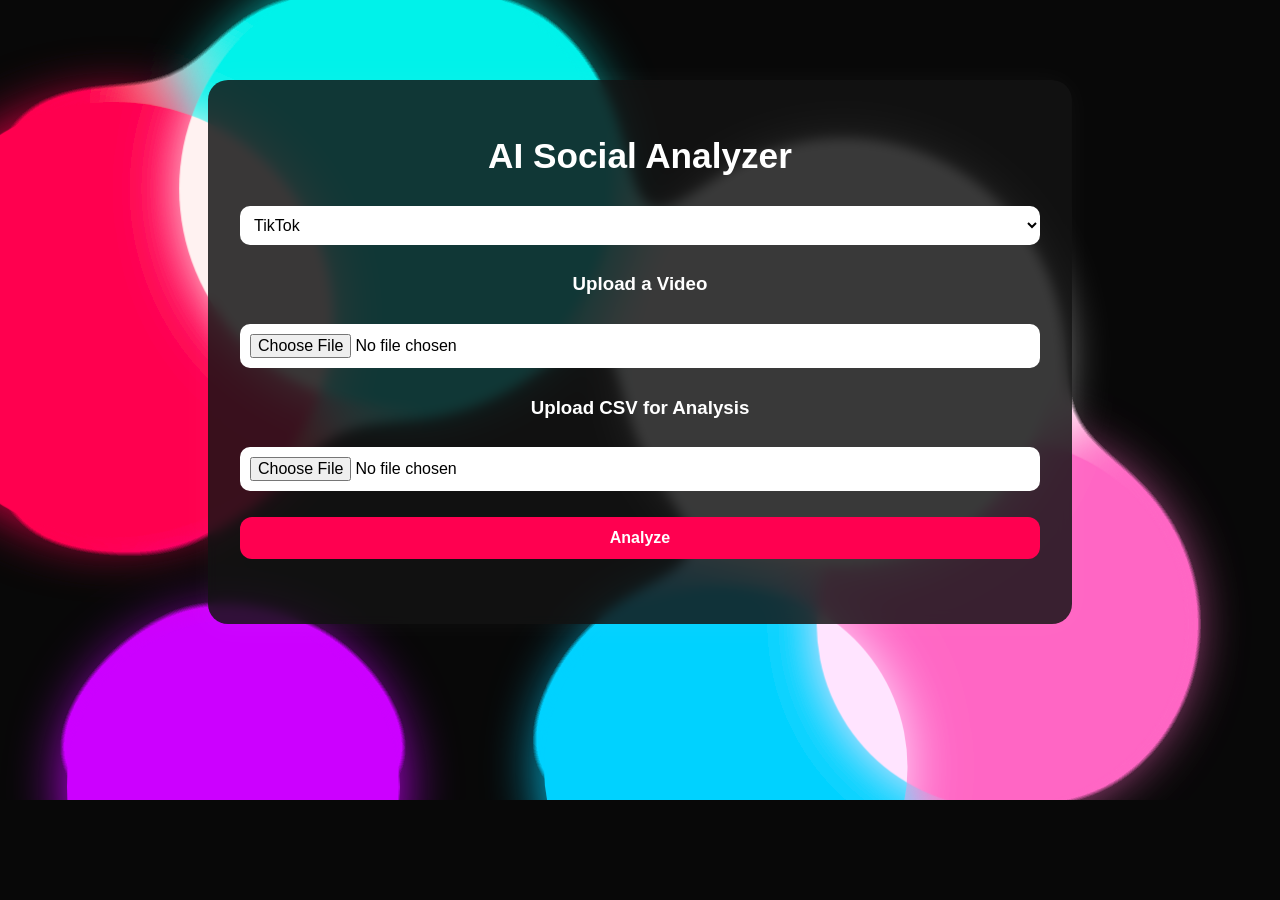
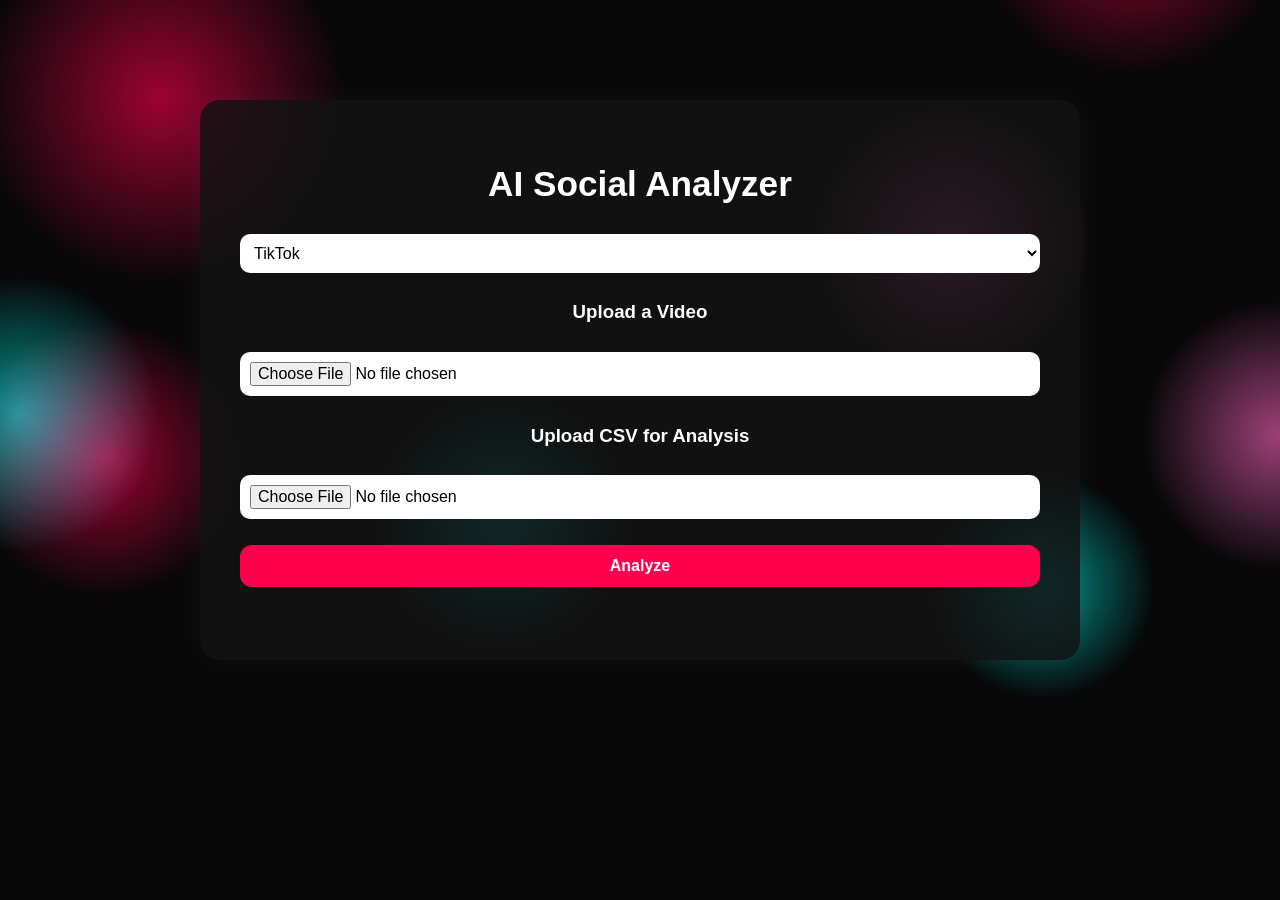
Before and after one commit to longlinemedia2025/tiktok-ai-analyzer, a Flask app: page / in a window 1280 px wide. Before the commit the page ends 800 px from the top, so only its background shows below. Run offline with Flask 3, Linux system fonts and the light colour scheme.

```diff
--- a/templates/index.html
+++ b/templates/index.html
@@ -6,10 +6,6 @@
   <title>AI Social Analyzer</title>
   <style>
     :root {
-      --tiktok-colors: #ff0050, #00f2ea, #ffffff, #ff66c4, #00d2ff;
-      --youtube-colors: #ff0000, #ff6347, #ff7f50, #ffffff, #d3d3d3;
-      --instagram-colors: #e1306c, #f77737, #ffdc80, #5851db, #fd1d1d;
-      --facebook-colors: #1877F2, #3b82f6, #7aa7ff, #dceeff, #ffffff;
       --base-bg: #080808;
     }
 
@@ -20,43 +16,25 @@
       color: #fff;
       overflow-x: hidden;
       min-height: 100vh;
+      position: relative;
     }
 
-    /* ================= Gooey Background ================= */
-    #gooey-bg {
+    /* ========== Canvas Gooey Background ========== */
+    #gooey-canvas {
       position: fixed;
       top: 0;
       left: 0;
       width: 100%;
       height: 100%;
       z-index: -1;
-      overflow: hidden;
-      -webkit-tap-highlight-color: transparent;
+      pointer-events: none;
     }
 
-    #gooey-bg svg {
-      width: 100%;
-      height: 100%;
-      filter: url(#goo);
-    }
-
-    .blob {
-      opacity: 0;
-      animation: fadeIn 1.6s ease-in forwards;
-      mix-blend-mode: screen;
-      transition: fill 0.8s ease, filter 0.8s ease, transform 0.15s ease;
-      will-change: transform, opacity;
-    }
-
-    @keyframes fadeIn {
-      to { opacity: 1; }
-    }
-
-    /* ================= Layout Container ================= */
+    /* ========== Container ========== */
     .container {
       max-width: 800px;
-      margin: 80px auto;
-      padding: 32px;
+      margin: 100px auto;
+      padding: 40px;
       background: rgba(20, 20, 20, 0.84);
       border-radius: 20px;
       box-shadow: 0 0 30px rgba(255,255,255,0.04);
@@ -83,7 +61,7 @@
       background: #ff0050;
       color: #fff;
       cursor: pointer;
-      transition: 0.2s;
+      transition: 0.3s;
       font-weight: 800;
       border-radius: 12px;
       padding: 12px;
@@ -98,7 +76,6 @@
       border-radius: 5px;
       margin-top: 15px;
       transition: width 0.18s ease, background 0.3s ease;
-      will-change: width;
     }
 
     /* AI Results */
@@ -117,40 +94,20 @@
     /* small meta lines */
     .file-meta { color: #cfcfcf; font-size: 0.95rem; margin-top: 6px; }
 
-    /* small responsive improvements for mobile */
-    @media (max-width: 480px) {
-      .container { margin: 40px 12px; padding: 20px; }
-      h1 { font-size: 1.6rem; }
+    @media (max-width: 768px) {
+      .container {
+        width: 90%;
+        margin: 60px auto;
+        padding: 25px;
+      }
+      h1 { font-size: 1.8rem; }
     }
   </style>
 </head>
 
 <body data-platform="tiktok">
-  <!-- Gooey Background -->
-  <div id="gooey-bg" aria-hidden="true">
-    <svg viewBox="0 0 1000 700" xmlns="http://www.w3.org/2000/svg" preserveAspectRatio="xMidYMid slice">
-      <defs>
-        <filter id="goo">
-          <feGaussianBlur in="SourceGraphic" stdDeviation="40" result="blur"/>
-          <feColorMatrix in="blur" mode="matrix"
-            values="1 0 0 0 0
-                    0 1 0 0 0
-                    0 0 1 0 0
-                    0 0 0 25 -10" result="goo"/>
-          <feBlend in="SourceGraphic" in2="goo"/>
-        </filter>
-      </defs>
-      <g id="blobs-group">
-        <!-- 6 large blobs (keeps look you asked for) -->
-        <circle class="blob" cx="150" cy="250" r="160"></circle>
-        <circle class="blob" cx="400" cy="180" r="170"></circle>
-        <circle class="blob" cx="700" cy="300" r="160"></circle>
-        <circle class="blob" cx="850" cy="500" r="140"></circle>
-        <circle class="blob" cx="500" cy="550" r="150"></circle>
-        <circle class="blob" cx="250" cy="500" r="130"></circle>
-      </g>
-    </svg>
-  </div>
+  <!-- Canvas Gooey Background -->
+  <canvas id="gooey-canvas"></canvas>
 
   <!-- Main UI -->
   <div class="container" role="main">
@@ -160,7 +117,6 @@
       <option value="tiktok" selected>TikTok</option>
       <option value="youtube">YouTube</option>
       <option value="instagram">Instagram</option>
-      <option value="facebook">Facebook</option>
     </select>
 
     <h3>Upload a Video</h3>
@@ -176,11 +132,7 @@
 
     <div id="ai-results" aria-live="polite">
       <h3>AI Results</h3>
-
-      <!-- The large textual result (exact formatted block) -->
       <pre id="full-result" style="white-space:pre-wrap; background:transparent; border:none; color:inherit; padding:0; margin:0;"></pre>
-
-      <!-- quick structured highlights -->
       <div style="margin-top:12px;">
         <p><strong>Caption:</strong> <span id="caption">Waiting...</span></p>
         <p><strong>Hashtags:</strong> <span id="hashtags">Waiting...</span></p>
@@ -191,15 +143,85 @@
   </div>
 
   <script>
-    // palettes (expanded with Facebook)
-    const colorThemes = {
-      tiktok: ['#ff0050', '#00f2ea', '#ffffff', '#ff66c4', '#00d2ff', '#cc00ff'],
-      youtube: ['#ff0000', '#ff6347', '#ff7f50', '#ffffff', '#d3d3d3', '#ff4c4c'],
-      instagram: ['#e1306c', '#f77737', '#ffdc80', '#5851db', '#fd1d1d', '#fcb045'],
-      facebook: ['#1877F2', '#3b82f6', '#7aa7ff', '#dceeff', '#a6c9ff', '#ffffff']
+    /* ========== Gooey Canvas Background ========== */
+    const canvas = document.getElementById("gooey-canvas");
+    const ctx = canvas.getContext("2d");
+    let width, height, blobs = [];
+
+    const platformColors = {
+      tiktok: ['#ff0050', '#00f2ea', '#ff66c4'],
+      youtube: ['#ff0000', '#ff6347', '#ff7f50'],
+      instagram: ['#e1306c', '#f77737', '#ffdc80']
     };
 
-    const blobs = Array.from(document.querySelectorAll('.blob'));
+    function resizeCanvas() {
+      width = canvas.width = window.innerWidth * devicePixelRatio;
+      height = canvas.height = window.innerHeight * devicePixelRatio;
+      ctx.scale(devicePixelRatio, devicePixelRatio);
+    }
+    window.addEventListener("resize", resizeCanvas);
+    resizeCanvas();
+
+    function initBlobs() {
+      blobs = [];
+      const platform = document.getElementById("platform")?.value || "tiktok";
+      const colors = platformColors[platform];
+      for (let i = 0; i < 8; i++) {
+        blobs.push({
+          x: Math.random() * width,
+          y: Math.random() * height,
+          r: 100 + Math.random() * 80,
+          dx: (Math.random() - 0.5) * 1.1,
+          dy: (Math.random() - 0.5) * 1.1,
+          color: colors[i % colors.length],
+          pulseOffset: Math.random() * Math.PI * 2
+        });
+      }
+    }
+
+    function animateBlobs(t) {
+      ctx.clearRect(0, 0, width, height);
+      ctx.save();
+      ctx.globalCompositeOperation = "lighter";
+      blobs.forEach(b => {
+        b.x += b.dx;
+        b.y += b.dy;
+
+        if (b.x < -200) b.x = width + 200;
+        if (b.x > width + 200) b.x = -200;
+        if (b.y < -200) b.y = height + 200;
+        if (b.y > height + 200) b.y = -200;
+
+        const pulse = 1 + Math.sin(t / 700 + b.pulseOffset) * 0.06;
+        const radius = b.r * pulse;
+        const gradient = ctx.createRadialGradient(b.x, b.y, 0, b.x, b.y, radius);
+        gradient.addColorStop(0, b.color + "99");
+        gradient.addColorStop(1, b.color + "00");
+
+        ctx.fillStyle = gradient;
+        ctx.beginPath();
+        ctx.arc(b.x, b.y, radius, 0, Math.PI * 2);
+        ctx.fill();
+      });
+      ctx.restore();
+      requestAnimationFrame(animateBlobs);
+    }
+
+    document.addEventListener("mousemove", (e) => {
+      const moveX = (e.clientX / window.innerWidth - 0.5) * 30;
+      const moveY = (e.clientY / window.innerHeight - 0.5) * 30;
+      blobs.forEach((b, i) => {
+        b.x += moveX * 0.02 * (i % 3);
+        b.y += moveY * 0.02 * (i % 3);
+      });
+    });
+
+    document.getElementById("platform")?.addEventListener("change", initBlobs);
+
+    initBlobs();
+    requestAnimationFrame(animateBlobs);
+
+    /* ========== UI Logic (same as before) ========== */
     const loadingBar = document.getElementById('loading-bar');
     const platformSelect = document.getElementById('platform');
     const analyzeBtn = document.getElementById('analyzeBtn');
@@ -213,100 +235,38 @@
     const csvUpload = document.getElementById('csvUpload');
     const videoMeta = document.getElementById('video-meta');
     const csvMeta = document.getElementById('csv-meta');
+    let progress = 0;
 
-    // lighten CPU load for mobile: use smaller per-blob operations and hardware-accelerated transforms
-    const viewBoxW = 1000, viewBoxH = 700;
-    const blobData = blobs.map((b, i) => ({
-      x: parseFloat(b.getAttribute('cx')) || (100 + i*120),
-      y: parseFloat(b.getAttribute('cy')) || (120 + i*60),
-      r: parseFloat(b.getAttribute('r')) || (140),
-      dx: (Math.random() - 0.5) * (0.6 + Math.random()*1.0),
-      dy: (Math.random() - 0.5) * (0.6 + Math.random()*1.0),
-      pulse: Math.random() * Math.PI * 2,
-      speedMult: 0.25 + Math.random() * 0.9
-    }));
-
-    // Animate using requestAnimationFrame; small calculations and setting attributes (cx/cy) - still smooth on mobile
-    let lastTime = performance.now();
-    function animateBlobs(now) {
-      const dt = Math.min(40, now - lastTime);
-      lastTime = now;
-      for (let i = 0; i < blobData.length; i++) {
-        const b = blobData[i];
-        b.x += b.dx * b.speedMult * (dt/16);
-        b.y += b.dy * b.speedMult * (dt/16);
-
-        // wrap-around bounds so blobs don't clump off-screen
-        if (b.x < -250) b.x = viewBoxW + 250;
-        if (b.x > viewBoxW + 250) b.x = -250;
-        if (b.y < -250) b.y = viewBoxH + 250;
-        if (b.y > viewBoxH + 250) b.y = -250;
-
-        const pulse = 1 + Math.sin(now / 800 + b.pulse) * 0.06;
-        const r = Math.max(60, b.r * pulse);
-
-        const c = blobs[i];
-        c.setAttribute('cx', Math.round(b.x));
-        c.setAttribute('cy', Math.round(b.y));
-        c.setAttribute('r', Math.round(r));
-      }
-      requestAnimationFrame(animateBlobs);
-    }
-    requestAnimationFrame(animateBlobs);
-
-    // mouse/touch parallax: translate using GPU-friendly translate3d
-    function handlePointerMove(clientX, clientY) {
-      const moveX = (clientX / window.innerWidth - 0.5) * 12;
-      const moveY = (clientY / window.innerHeight - 0.5) * 12;
-      blobs.forEach((blob, i) => {
-        const tx = (i - (blobs.length/2)) * 0.5;
-        // use translate3d to trigger GPU compositing
-        blob.style.transform = `translate3d(${moveX * tx}px, ${moveY * tx}px, 0)`;
-      });
-    }
-    document.addEventListener('mousemove', (e) => handlePointerMove(e.clientX, e.clientY));
-    // touch support
-    document.addEventListener('touchmove', (e) => {
-      if (e.touches && e.touches[0]) {
-        handlePointerMove(e.touches[0].clientX, e.touches[0].clientY);
-      }
-    }, { passive: true });
-
-    // color handling
     function updateColors() {
       const platform = platformSelect.value;
-      const palette = colorThemes[platform] || colorThemes.tiktok;
+      const palette = platformColors[platform] || platformColors['tiktok'];
       analyzeBtn.style.background = palette[0];
       loadingBar.style.background = palette[0];
-      blobs.forEach((b, i) => {
-        const color = palette[i % palette.length];
-        b.setAttribute('fill', color);
-        // reduce filter cost on low-powered devices
-        b.style.filter = `drop-shadow(0 0 ${Math.min(36, 10 + window.devicePixelRatio*12)}px ${color})`;
-      });
-      // set body data attribute (kept for any CSS mode logic)
-      document.body.setAttribute('data-platform', platform);
     }
 
-    platformSelect.addEventListener('change', updateColors);
-
-    // upload meta displays
     videoUpload.addEventListener('change', ()=> {
       if (videoUpload.files.length) {
         const f = videoUpload.files[0];
         videoMeta.textContent = `Uploaded: ${f.name} • ${new Date().toLocaleString()}`;
-      } else { videoMeta.textContent = ''; }
+      } else {
+        videoMeta.textContent = '';
+      }
     });
     csvUpload.addEventListener('change', ()=> {
       if (csvUpload.files.length) {
         const f = csvUpload.files[0];
         csvMeta.textContent = `Uploaded: ${f.name} • ${new Date().toLocaleString()}`;
-      } else { csvMeta.textContent = ''; }
+      } else {
+        csvMeta.textContent = '';
+      }
     });
 
-    updateColors(); // initial colors
+    platformSelect.addEventListener('change', () => {
+      updateColors();
+    });
 
-    // Analyze button behavior: progress animation + POST to /analyze
+    updateColors(); // initial
+
     analyzeBtn.addEventListener('click', async () => {
       const videoFile = videoUpload.files[0];
       const csvFile = csvUpload.files[0];
@@ -317,7 +277,7 @@
         return;
       }
 
-      // reset UI
+      progress = 0;
       aiResults.style.display = "none";
       fullResult.textContent = "";
       captionEl.innerText = "Waiting...";
@@ -326,24 +286,14 @@
       scoreEl.innerText = "Waiting...";
       loadingBar.style.width = "0%";
 
-      // small progressive animation until server responds
-      let progress = 0;
       const progressInterval = setInterval(() => {
         progress += Math.random() * 6;
         if (progress >= 92) progress = 92;
         loadingBar.style.width = progress + "%";
-        // pulse intensity: adjust blob glow by progress
-        blobs.forEach((b) => {
-          const c = b.getAttribute('fill') || '#fff';
-          b.style.filter = `drop-shadow(0 0 ${8 + progress/12}px ${c})`;
-        });
       }, 180);
 
-      // package form
       const fd = new FormData();
-      // pass platform capitalization expected by backend (TikTok, YouTube, Instagram, Facebook)
-      const platformForBackend = (platform === 'youtube') ? 'YouTube' : (platform === 'instagram') ? 'Instagram' : (platform === 'facebook') ? 'Facebook' : 'TikTok';
-      fd.append('platform', platformForBackend);
+      fd.append('platform', platform);
       fd.append('video', videoFile);
       if (csvFile) fd.append('csv', csvFile);
 
@@ -358,23 +308,16 @@
           return;
         }
 
-        // full human-readable text
         const resultText = data.result || "";
         fullResult.textContent = resultText;
+        const s = data.structured || {};
+        captionEl.innerText = s.caption || "N/A";
+        hashtagsEl.innerText = s.hashtags || s.tags || "Not detected";
+        tagsEl.innerText = s.tags || "N/A";
+        scoreEl.innerText = (s.optimization_score !== undefined) ? s.optimization_score : "N/A";
 
-        // structured object (if backend returned)
-        const s = data.structured || {};
-        captionEl.innerText = s.caption || extractCaptionFromText(resultText) || "N/A";
-        hashtagsEl.innerText = s.hashtags || extractHashtags(resultText) || "Not detected";
-        tagsEl.innerText = s.tags || extractTags(resultText) || "N/A";
-        scoreEl.innerText = (s.optimization_score !== undefined) ? s.optimization_score : extractScore(resultText) || "N/A";
-
-        // show result pane
         aiResults.style.display = "block";
-
-        // collapse the loading bar after a moment
-        setTimeout(()=> { loadingBar.style.width = "0%"; }, 900);
-
+        setTimeout(()=> { loadingBar.style.width = "0%"; }, 800);
       } catch (err) {
         clearInterval(progressInterval);
         loadingBar.style.width = "0%";
@@ -382,36 +325,6 @@
         console.error(err);
       }
     });
-
-    // small parsing helpers (fallback)
-    function extractHashtags(text) {
-      const tags = text.match(/#\w+/g);
-      return tags ? tags.join(' ') : null;
-    }
-    function extractTags(text) {
-      const m = text.match(/###\s*2\.\s*5\s*Viral\s*(Tags|Hashtags)[\s\S]*?(?=###|$)/i);
-      if (m) {
-        const t = m[0].match(/#\w+/g);
-        return t ? t.slice(0,5).join(' ') : null;
-      }
-      return null;
-    }
-    function extractCaptionFromText(text) {
-      const m = text.match(/###\s*1\.\s*Scroll-Stopping Caption[\s\S]*?(?=###|$)/i);
-      if (m) {
-        const q = m[0].match(/"(.*?)"/);
-        if (q) return q[1];
-        const lines = m[0].split('\n').map(l=>l.trim()).filter(Boolean);
-        return lines.length>1 ? lines[1] : null;
-      }
-      // fallback: look for first quoted line in document
-      const q2 = text.match(/"(.*?)"/);
-      return q2 ? q2[1] : null;
-    }
-    function extractScore(text) {
-      const m = text.match(/(\d{1,3})\/100/);
-      return m ? m[1] : null;
-    }
   </script>
 </body>
 </html>
```
